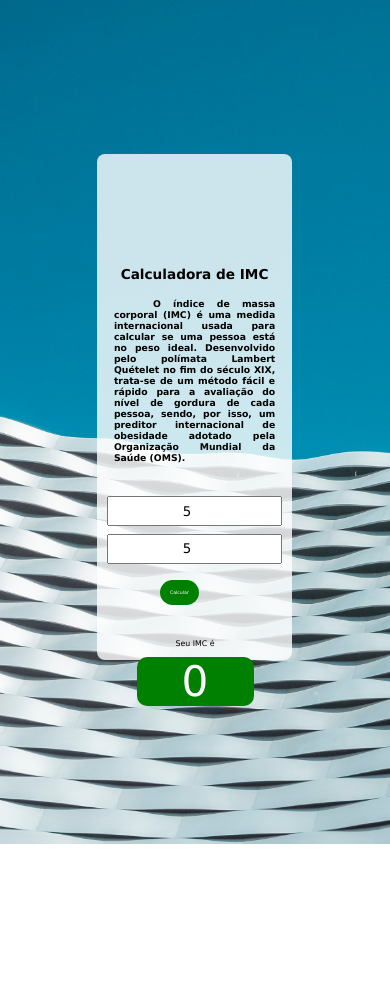
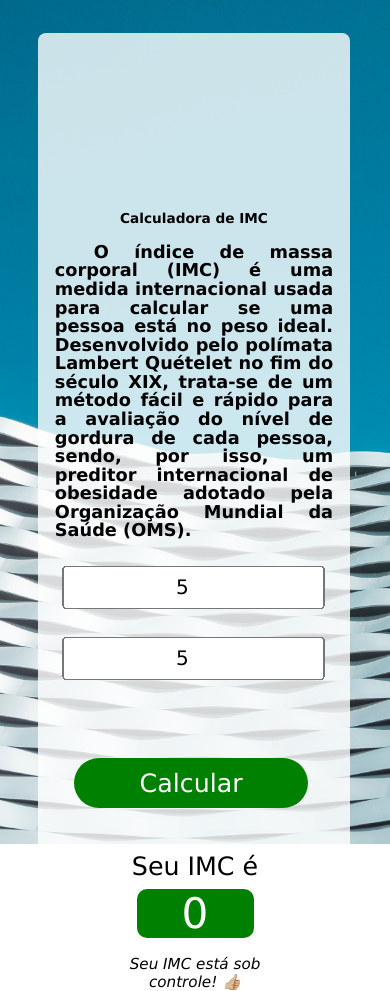
Before and after one commit to emanuelvidall/BMI-Calculator, a plain HTML site: page index.html in a window 390 px wide. Both pictures are taken after typing "5", "5" into the empty fields and a click on the button "Calcular". Before the commit the page ends 861 px from the top, so only its background shows below. Drawn offline with Linux system fonts and the light colour scheme.

Commit message:
second commit (added functions)

```diff
--- a/index.html
+++ b/index.html
@@ -19,6 +19,7 @@
         <div class="resultado-container">
             <p id="resultado"></p>
             <p id="resultado_imc"></p>
+            <p id="resultado_comment"></p>
         </div>
     </div>
     <script src="script.js"></script>
--- a/script.js
+++ b/script.js
@@ -1,6 +1,7 @@
 function teste(){
     var resultado = document.getElementById("resultado");
     var resultado_imc = document.getElementById("resultado_imc");
+    var resultado_comment = document.getElementById("resultado_comment")
     var peso = document.getElementById("peso").value;
     var altura = document.getElementById("altura").value;
     const imc = Math.round(peso / (Math.pow(altura, 2)));
@@ -10,9 +11,11 @@ function teste(){
     if (imc > 30){
         resultado_imc.style.color = 'white';
         resultado_imc.style.backgroundColor = 'red'
+        resultado_comment.innerHTML = "Converse com seu médico, procure diminuir seu IMC! 👎🏼"
     }
     else{
         resultado_imc.style.color = 'white';
         resultado_imc.style.backgroundColor = 'green';
+        resultado_comment.innerHTML = "Seu IMC está sob controle! 👍🏼"
     }
 }
--- a/styles.css
+++ b/styles.css
@@ -97,26 +97,53 @@ p#resultado_imc{
     margin-top: 1vh;
 }
 
+p#resultado_comment{
+    font-style: italic;
+    font-size: 1.8vh;
+    margin-top: 2vh;
+}
+
 @media (max-width: 500px) {
     div.container{
-        width: 50vw;
-        margin-left: 11.5vh;
+        width: 80vw;
+        margin-left: 4.5vh;
         text-align: center;
         font-size: 1.2vh;
         border-radius: 0.5rem;
         margin-top: 1rem;
+        height: 100vh;
     }
     .container h2 {
         padding: 2vh;
         text-align: justify;
         text-indent: 10vw;
-        line-height: 1.3vh;
-        font-size: 1.1vh;
+        line-height: 2.2vh;
+        font-size: 2.1vh;
     }
     button{
-        left:41vw;
+        margin-top: 5vh;
+        text-align: center;
+        width: 60vw;
+        left: 19%;
+        font-size: 3vh;
     }
-    input#peso{
-        margin-bottom: 1vh;
+    input{
+        margin-bottom: 5vh;
+        scale: 1.5;
+    }
+
+    div.resultado-container{
+        margin-top: 13vh;
+
+    }
+    p#resultado{
+        font-size: 3vh;
+    }
+    p#resultado_comment{
+        margin-right: 25vw;
+        margin-left: 25vw;
+        margin-top: 2vh;
+        font-size: 1.8vh;
+        font-style: italic;
     }
 }
```
